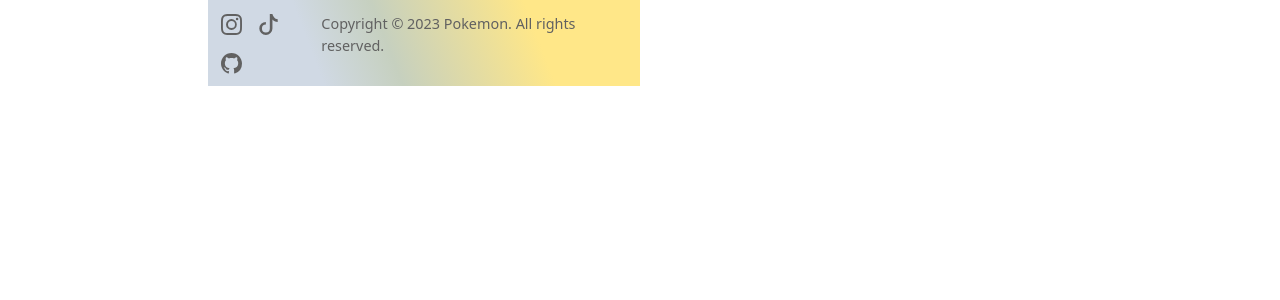
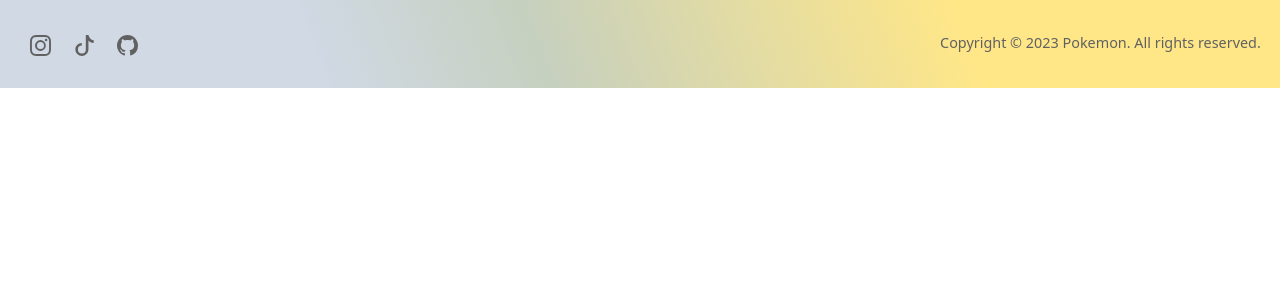
Before and after one commit to Stegonyrob/pokeApi, a Vue app: page / in a window 1280 px wide. Shown: the top 300 px of the page. Built offline with nearby package versions, Linux system fonts and the light colour scheme.

Commit message:
add copyright margin

```diff
--- a/src/assets/main.scss
+++ b/src/assets/main.scss
@@ -1,35 +1 @@
 @import '@/assets/base.scss';
-
-#app {
-  max-width: 1280px;
-  margin: 0 auto;
-  padding: 2rem;
-
-  font-weight: normal;
-}
-
-a,
-.green {
-  text-decoration: none;
-  color: hsla(160, 100%, 37%, 1);
-  transition: 0.4s;
-}
-
-@media (hover: hover) {
-  a:hover {
-    background-color: hsla(160, 100%, 37%, 0.2);
-  }
-}
-
-@media (min-width: 1024px) {
-  body {
-    display: flex;
-    place-items: center;
-  }
-
-  #app {
-    display: grid;
-    grid-template-columns: 1fr 1fr;
-    padding: 0 2rem;
-  }
-}
--- a/src/components/home/Footer.vue
+++ b/src/components/home/Footer.vue
@@ -51,10 +51,10 @@ footer {
   align-items: center;
   color: #616161;
   font-size: 0.9rem;
-  padding: 1%;
+  padding: 1.5%;
   .icon {
     float: left;
-    margin: 0.5rem;
+    margin: 0.7rem;
   }
 
   svg {
@@ -62,5 +62,9 @@ footer {
     width: 21px;
     height: 21px;
   }
+
+  .copyright {
+    margin-top: 1%;
+  }
 }
 </style>
```
